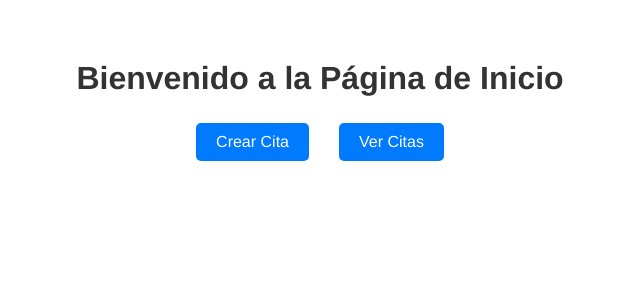
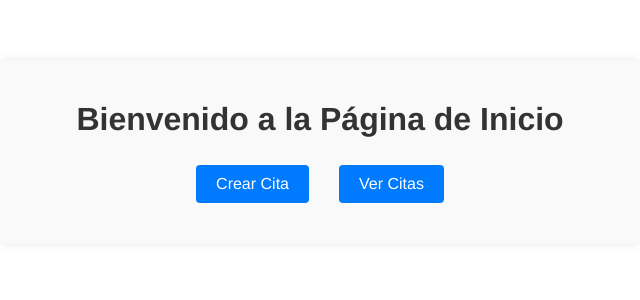
Before and after one commit to sebastian11020/Medical-Appointment-Client, a Vue app: page / in a window 1280 px wide. Shown: the top 300 px of the page, without its empty margins (320-960 px from the left). Built offline with nearby package versions, Linux system fonts and the light colour scheme.

Commit message:
Add_Background

```diff
--- a/src/views/HomePage.vue
+++ b/src/views/HomePage.vue
@@ -1,5 +1,5 @@
 <template>
-  <div class="home">
+  <div class="container">
     <h1>Bienvenido a la Página de Inicio</h1>
     <nav>
       <ul>
@@ -12,23 +12,29 @@
 
 <script>
 export default {
-  name: 'HomePage' // Asegúrate de que el nombre aquí sea 'HomePage'
+  name: 'HomePage'
 };
 </script>
 
 <style scoped>
-.home {
-  text-align: center;
+.container {
+  max-width: 600px;
+  margin: 0 auto;
+  padding: 20px;
+  background: #f9f9f9;
+  border-radius: 8px;
+  box-shadow: 0 0 10px rgba(0, 0, 0, 0.1);
 }
 
 h1 {
-    text-align: center;
-    color: #333;
+  text-align: center;
+  color: #333;
 }
 
 nav ul {
   list-style-type: none;
   padding: 0;
+  text-align: center;
 }
 
 nav ul li {
@@ -41,7 +47,7 @@ nav ul li {
   padding: 10px 20px;
   margin: 5px;
   border: none;
-  border-radius: 5px;
+  border-radius: 4px;
   background-color: #007bff;
   color: white;
   text-decoration: none;
--- a/src/views/ViewAppointments.vue
+++ b/src/views/ViewAppointments.vue
@@ -1,5 +1,5 @@
 <template>
-  <div class="appointments-container">
+  <div class="container">
     <h2>Ver Citas</h2>
     <form @submit.prevent="fetchCitas" class="search-form">
       <label for="startDate">Fecha de Inicio:</label>
@@ -86,10 +86,13 @@ export default {
 </script>
 
 <style scoped>
-.appointments-container {
-  padding: 20px;
+.container {
   max-width: 800px;
   margin: 0 auto;
+  padding: 20px;
+  background: #f9f9f9;
+  border-radius: 8px;
+  box-shadow: 0 0 10px rgba(0, 0, 0, 0.1);
 }
 
 h2 {
@@ -136,7 +139,7 @@ h2 {
   border: 1px solid #ddd;
   border-radius: 4px;
   margin-bottom: 10px;
-  background-color: #f9f9f9;
+  background-color: #ffffff;
 }
 
 .appointment-item p {
```
